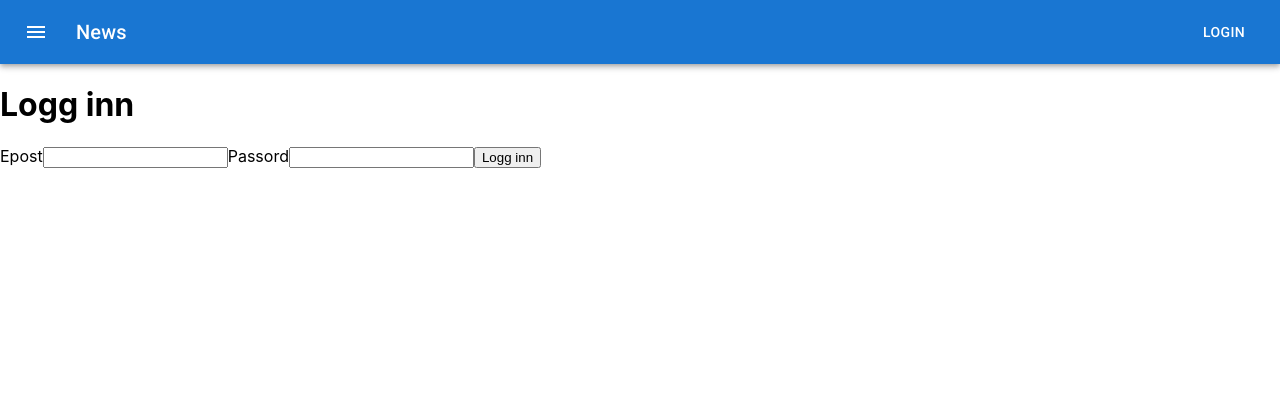
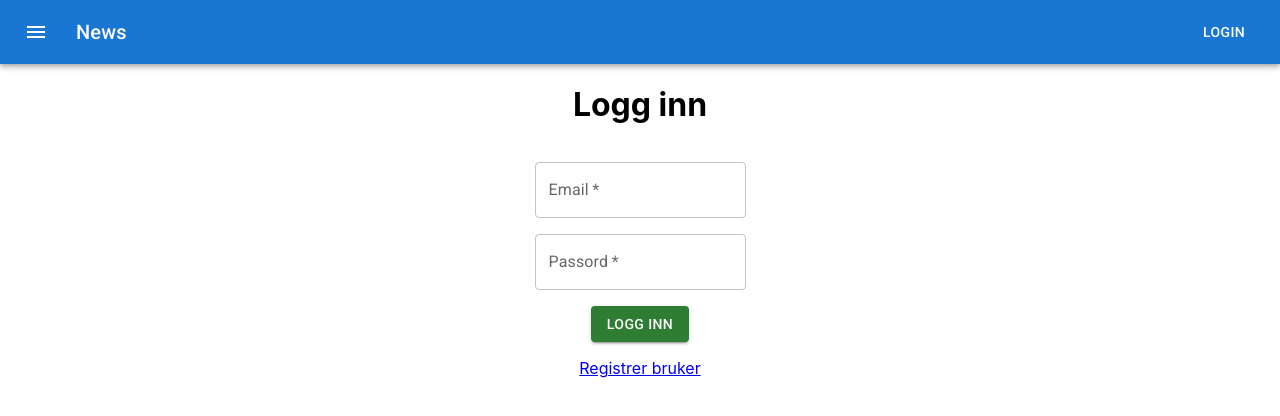
Before and after one commit to eriksalv/turvenn-tdt4140, a React (Create React App) app in the folder frontend/: page / in a window 1280 px wide. Shown: the top 416 px of the page. Built offline with nearby package versions, Linux system fonts and the light colour scheme.

Commit message:
feat(#4): Login page MUI

```diff
--- a/frontend/src/pages/Login.jsx
+++ b/frontend/src/pages/Login.jsx
@@ -1,4 +1,9 @@
 import React, { useState } from "react";
+import TextField from '@mui/material/TextField';
+import Button from '@mui/material/Button';
+import Grid from '@mui/material/Grid';
+import { Link } from 'react-router-dom'
+
 
 function Login() {
   const [formData, setFormData] = useState({
@@ -22,26 +27,40 @@ function Login() {
 
   return (
     <div>
-      <h1 className="">Logg inn</h1>
       <form onSubmit={onSubmit}>
-        <label htmlFor="email">Epost</label>
-        <input
-          type="text"
-          value={email}
-          id="email"
-          name="email"
-          onChange={onChange}
+      <Grid
+      container spacing={2} columnSpacing={{ xs: 0, sm: 0, md: 0 }}
+      direction="column"
+      alignItems="center"
+      >
+<Grid item xs={12}><h1 className="">Logg inn</h1></Grid>
+
+<Grid item xs={12}>
+        <TextField
+        required
+        id="email"
+
+        label="Email"
+         variant="outlined"
+         onChange={onChange} />
+         </Grid>
+        <Grid item xs={12}>
+        <TextField
+
+        required
+          id="password"
+          label="Passord"
+          type="password"
         />
-        <label htmlFor="password">Passord</label>
-        <input
-          type="password"
-          value={password}
-          id="password"
-          name="password"
-          onChange={onChange}
-        />
-        <button className="btn btn-success">Logg inn</button>
-      </form>
+        </Grid>
+        <Grid item xs={5}>
+        <Button variant="contained" id="onSubmit" color="success">Logg inn</Button>
+        </Grid>
+        <Grid item xs={6}>
+        <Link to="/register">Registrer bruker</Link>
+        </Grid>
+        </Grid>
+    </form>
     </div>
   );
 }
```
